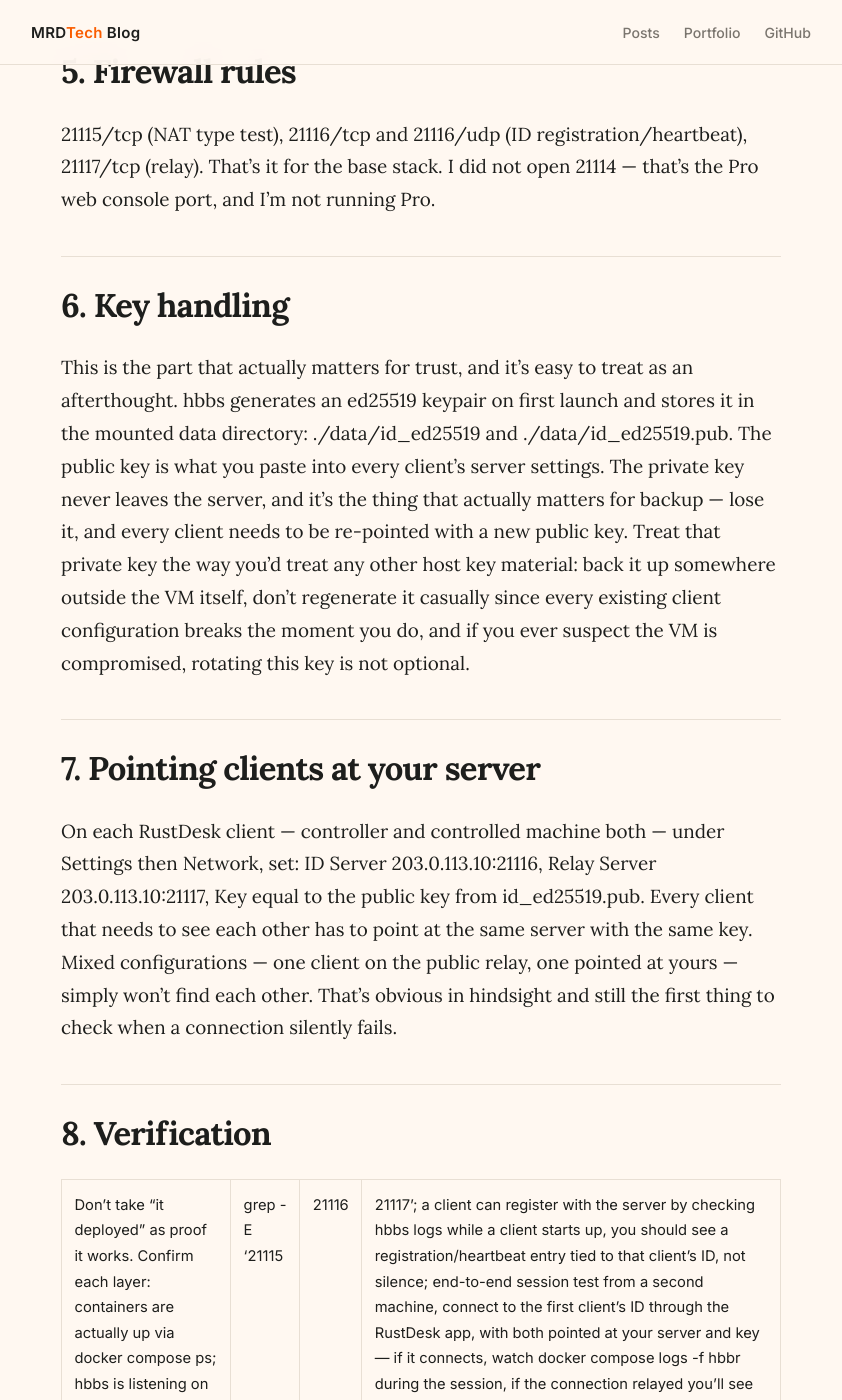
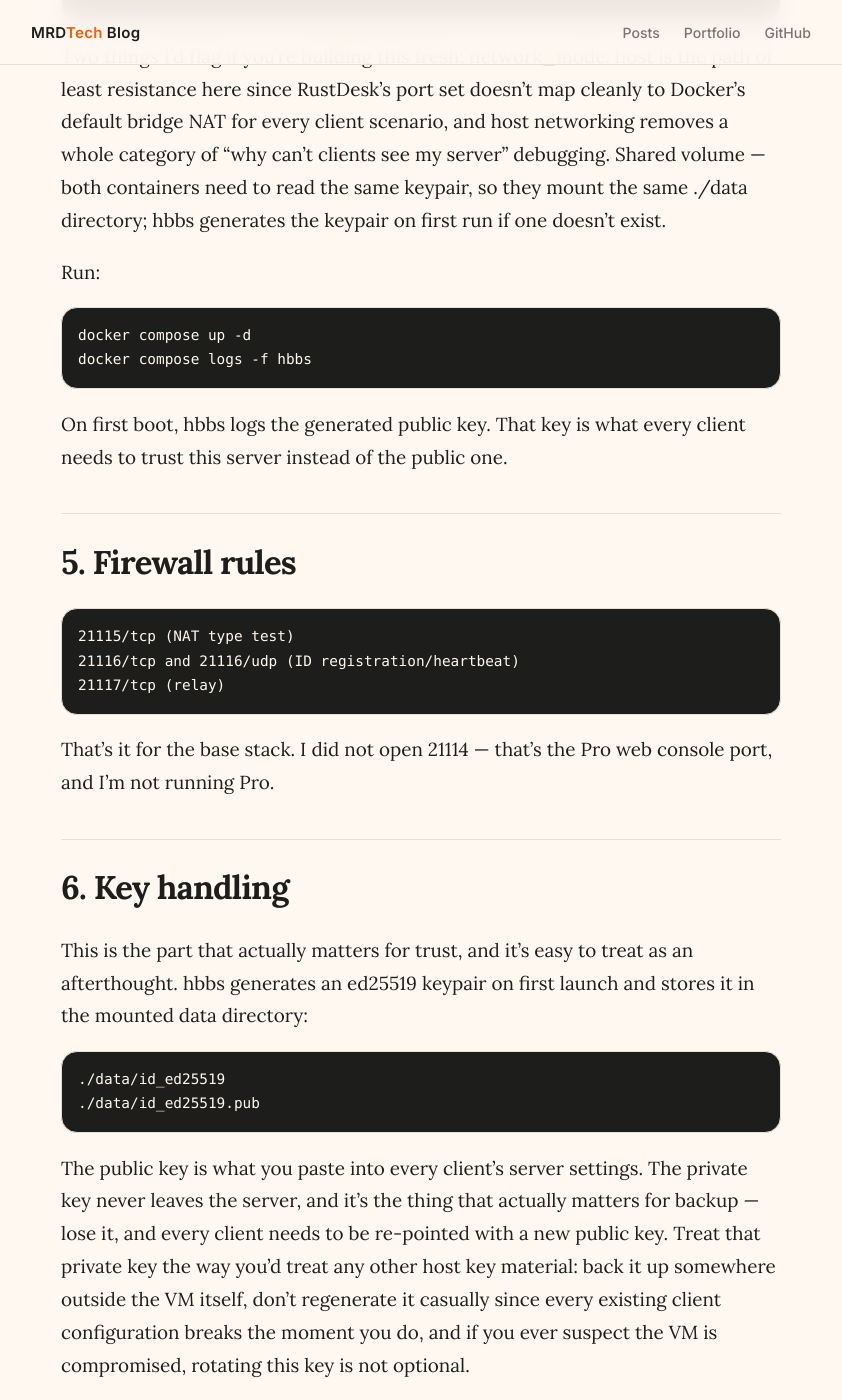
Before and after one commit to mdziegiel/mrdtech-blog, a Jekyll site: the page built from _posts/2026-08-26-self-hosted-rustdesk-relay-server.md, in a window 1280 px wide and 1400 px high, scrolled down 3537 px. Shown: the whole window, without its empty margins (219-1061 px from the left). Built offline with Jekyll 4.4.1, drawn with Linux system fonts in a browser that asks for light colours; some of the changed text lies outside the part shown.

Commit message:
Fix missing code fences in RustDesk relay post

````diff
--- a/_posts/2026-08-26-self-hosted-rustdesk-relay-server.md
+++ b/_posts/2026-08-26-self-hosted-rustdesk-relay-server.md
@@ -33,7 +33,14 @@
 
 Both ship as a single Rust binary, rustdesk-server, that runs in two modes. In practice you run two containers or two processes from the same image.
 
-RustDesk client (controller) -> ID lookup/rendezvous -> hbbs -> connection negotiated -> hbbr (relay, if P2P fails) -> RustDesk client (controlled machine)
+```text
+RustDesk client (controller)
+  -> ID lookup/rendezvous
+  -> hbbs
+  -> connection negotiated
+  -> hbbr (relay, if P2P fails)
+  -> RustDesk client (controlled machine)
+```
 
 The important part: hbbs never sees your screen or session data. It brokers the handshake. hbbr only sees traffic when direct P2P fails, and it's carrying an already end-to-end encrypted stream — it can't decrypt it, it's just moving bytes.
 
@@ -54,6 +61,7 @@
 ## 4. Docker Compose deployment
 The official server image runs both services from docker-compose:
 
+```yaml
 services:
   hbbs:
     image: rustdesk/rustdesk-server:latest
@@ -71,28 +79,77 @@
       - ./data:/root
     command: hbbr
     restart: unless-stopped
+```
 
 Two things I'd flag if you're building this fresh: network_mode: host is the path of least resistance here since RustDesk's port set doesn't map cleanly to Docker's default bridge NAT for every client scenario, and host networking removes a whole category of "why can't clients see my server" debugging. Shared volume — both containers need to read the same keypair, so they mount the same ./data directory; hbbs generates the keypair on first run if one doesn't exist.
 
-Run: docker compose up -d then docker compose logs -f hbbs
+Run:
+
+```bash
+docker compose up -d
+docker compose logs -f hbbs
+```
 
 On first boot, hbbs logs the generated public key. That key is what every client needs to trust this server instead of the public one.
 
 ## 5. Firewall rules
 
-21115/tcp (NAT type test), 21116/tcp and 21116/udp (ID registration/heartbeat), 21117/tcp (relay). That's it for the base stack. I did not open 21114 — that's the Pro web console port, and I'm not running Pro.
+```text
+21115/tcp (NAT type test)
+21116/tcp and 21116/udp (ID registration/heartbeat)
+21117/tcp (relay)
+```
+
+That's it for the base stack. I did not open 21114 — that's the Pro web console port, and I'm not running Pro.
 
 ## 6. Key handling
 
-This is the part that actually matters for trust, and it's easy to treat as an afterthought. hbbs generates an ed25519 keypair on first launch and stores it in the mounted data directory: ./data/id_ed25519 and ./data/id_ed25519.pub. The public key is what you paste into every client's server settings. The private key never leaves the server, and it's the thing that actually matters for backup — lose it, and every client needs to be re-pointed with a new public key. Treat that private key the way you'd treat any other host key material: back it up somewhere outside the VM itself, don't regenerate it casually since every existing client configuration breaks the moment you do, and if you ever suspect the VM is compromised, rotating this key is not optional.
+This is the part that actually matters for trust, and it's easy to treat as an afterthought. hbbs generates an ed25519 keypair on first launch and stores it in the mounted data directory:
+
+```text
+./data/id_ed25519
+./data/id_ed25519.pub
+```
+
+The public key is what you paste into every client's server settings. The private key never leaves the server, and it's the thing that actually matters for backup — lose it, and every client needs to be re-pointed with a new public key. Treat that private key the way you'd treat any other host key material: back it up somewhere outside the VM itself, don't regenerate it casually since every existing client configuration breaks the moment you do, and if you ever suspect the VM is compromised, rotating this key is not optional.
 
 ## 7. Pointing clients at your server
 
-On each RustDesk client — controller and controlled machine both — under Settings then Network, set: ID Server 203.0.113.10:21116, Relay Server 203.0.113.10:21117, Key equal to the public key from id_ed25519.pub. Every client that needs to see each other has to point at the same server with the same key. Mixed configurations — one client on the public relay, one pointed at yours — simply won't find each other. That's obvious in hindsight and still the first thing to check when a connection silently fails.
+On each RustDesk client — controller and controlled machine both — under Settings then Network, set:
+
+```text
+ID Server:    203.0.113.10:21116
+Relay Server: 203.0.113.10:21117
+Key:          <the public key from id_ed25519.pub>
+```
+
+Every client that needs to see each other has to point at the same server with the same key. Mixed configurations — one client on the public relay, one pointed at yours — simply won't find each other. That's obvious in hindsight and still the first thing to check when a connection silently fails.
 
 ## 8. Verification
 
-Don't take "it deployed" as proof it works. Confirm each layer: containers are actually up via docker compose ps; hbbs is listening on the expected ports via ss -tulpn | grep -E '21115|21116|21117'; a client can register with the server by checking hbbs logs while a client starts up, you should see a registration/heartbeat entry tied to that client's ID, not silence; end-to-end session test from a second machine, connect to the first client's ID through the RustDesk app, with both pointed at your server and key — if it connects, watch docker compose logs -f hbbr during the session, if the connection relayed you'll see traffic there, if it went direct P2P hbbr logs stay quiet and that's also correct since hbbr is only in the path when NAT traversal fails.
+Don't take "it deployed" as proof it works. Confirm each layer.
+
+Containers are actually up:
+
+```bash
+docker compose ps
+```
+
+hbbs is listening on the expected ports:
+
+```bash
+ss -tulpn | grep -E '21115|21116|21117'
+```
+
+A client can register with the server by checking hbbs logs while a client starts up; you should see a registration/heartbeat entry tied to that client's ID, not silence.
+
+End-to-end session test from a second machine, connect to the first client's ID through the RustDesk app, with both pointed at your server and key — if it connects, watch docker compose logs -f hbbr during the session.
+
+```bash
+docker compose logs -f hbbr
+```
+
+If the connection relayed you'll see traffic there, if it went direct P2P hbbr logs stay quiet and that's also correct since hbbr is only in the path when NAT traversal fails.
 
 That last distinction trips people up: a quiet hbbr log doesn't mean the relay is broken. It can mean the connection didn't need it.
 
````
